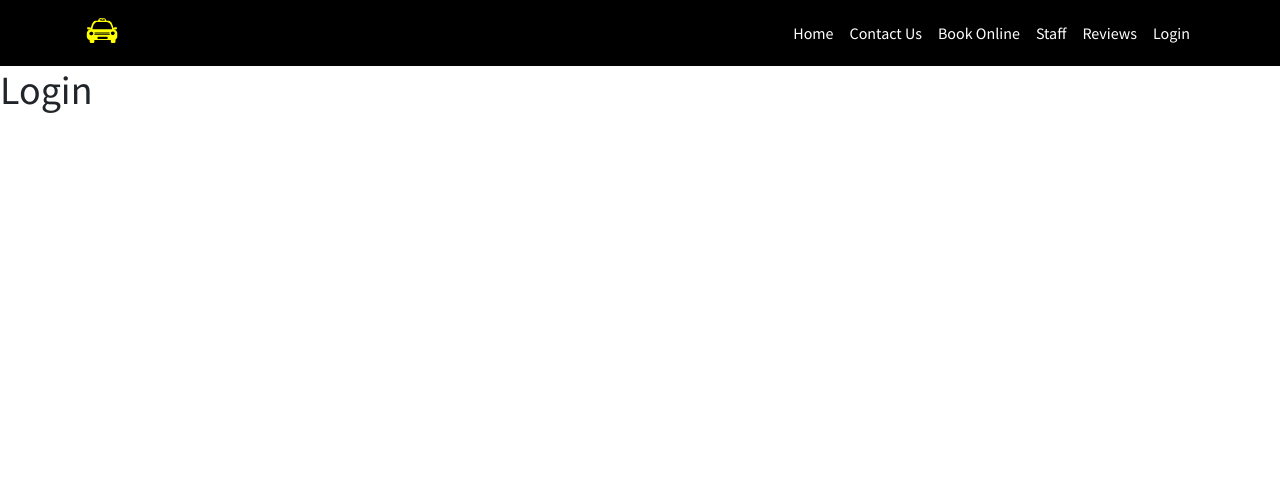
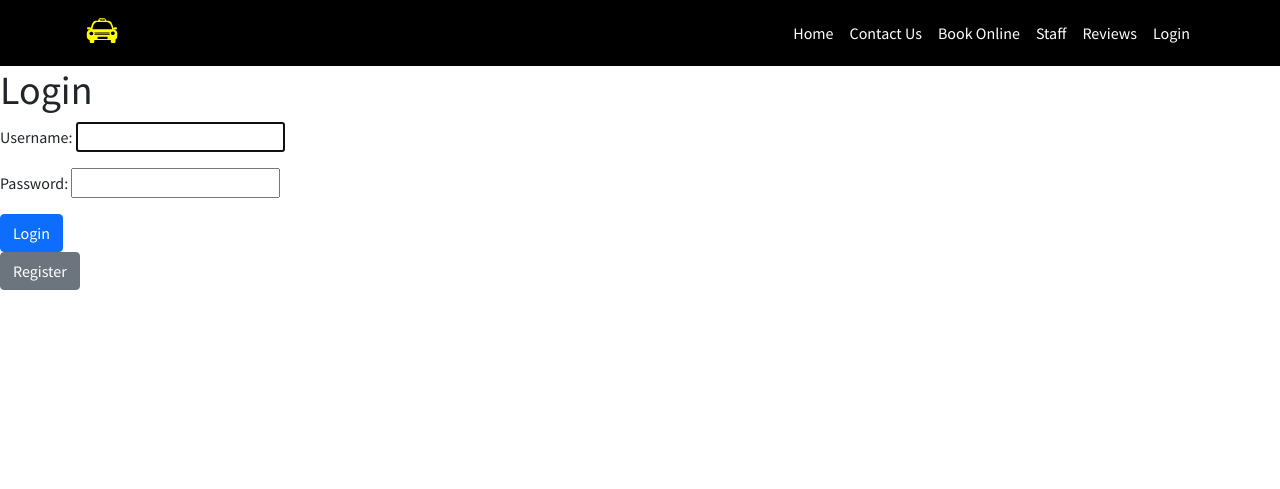
Before and after one commit to BryanDevelops98/finalProject, a Django app: page /accounts/login/ in a window 1280 px wide. Shown: the top 489 px of the page. Run offline with Django 3.2, Linux system fonts and the light colour scheme.

Commit message:
Update authentication pages + add form for Review model

```diff
--- a/accounts/templates/accounts/login.html
+++ b/accounts/templates/accounts/login.html
@@ -5,4 +5,12 @@
 
 <h1>Login</h1>
 
+<form action="{% url 'login' %}" method="POST">
+    {% csrf_token %}
+    {{ form.as_p }}
+    <input class="btn btn-primary" type="submit" value="Login">
+</form>
+
+<a class="btn btn-secondary" href="{% url 'register' %}">Register</a>
+
 {% endblock  %}
--- a/accounts/urls.py
+++ b/accounts/urls.py
@@ -2,7 +2,7 @@ from django.urls import path
 from . import views
 
 urlpatterns = [
-    path('register/', views.register_view, name='register'),
-    path('login/', views.login_view, name='login'),
-    path('logout/', views.logout_view, name='logout'),
+    path('register/', views.register, name='register'),
+    path('login/', views.login, name='login'),
+    path('logout/', views.logout, name='logout'),
 ]
--- a/accounts/views.py
+++ b/accounts/views.py
@@ -3,7 +3,7 @@ from django.contrib.auth.forms import UserCreationForm, AuthenticationForm
 from django.contrib.auth import login, logout
 
 
-def register_view(request):
+def register(request):
     form = UserCreationForm(request.POST or None)
 
     if request.method == 'POST':
@@ -15,7 +15,10 @@ def register_view(request):
     return render(request, 'accounts/register.html', {'form': form})
 
 
-def login_view(request):
+def login(request):
+    if request.user.is_authenticated:
+        return redirect('index')
+
     form = AuthenticationForm(data=request.POST or None)
 
     if request.method == 'POST':
@@ -27,6 +30,6 @@ def login_view(request):
     return render(request, 'accounts/login.html', {'form': form})
 
 
-def logout_view(request):
+def logout(request):
     logout(request)
     return redirect('index')
--- a/templates/navbar.html
+++ b/templates/navbar.html
@@ -58,11 +58,24 @@
         </li>
 
         {% if user.is_authenticated %}
-        <li class="nav-item">
-          <a class="nav-link navHover active" href="{% url 'logout' %}"
-            >Logout</a
+        <li class="nav-item dropdown">
+          <a
+            class="nav-link dropdown-toggle active"
+            data-bs-toggle="dropdown"
+            href="#"
+            role="button"
+            aria-expanded="false"
+            >{{ user.username }}</a
           >
+          <ul class="dropdown-menu">
+            <li><a class="dropdown-item" href="{% url 'index' %}">Home</a></li>
+            <li><hr class="dropdown-divider" /></li>
+            <li>
+              <a class="dropdown-item" href="{% url 'logout' %}">Logout</a>
+            </li>
+          </ul>
         </li>
+
         {% else %}
         <li class="nav-item">
           <a class="nav-link navHover active" href="{% url 'login' %}">Login</a>
```
Also changed, not shown: accounts/templates/accounts/register.html (+8 -0 lines), taxiApp/forms.py (+20 -0 lines), taxiApp/templates/taxiApp/add_review.html (+7 -0 lines), taxiApp/views.py (+9 -14 lines).
